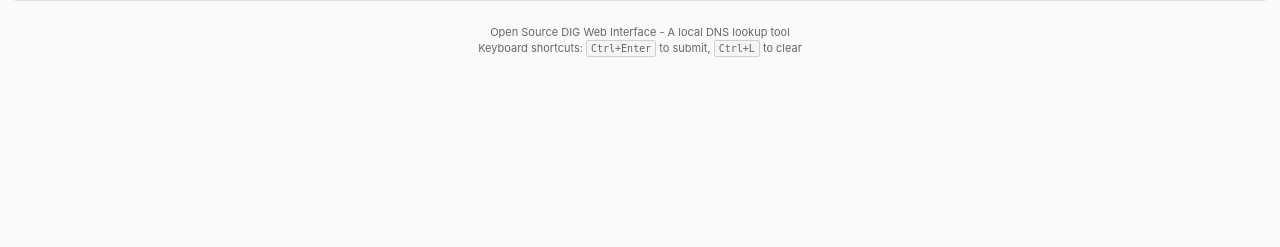
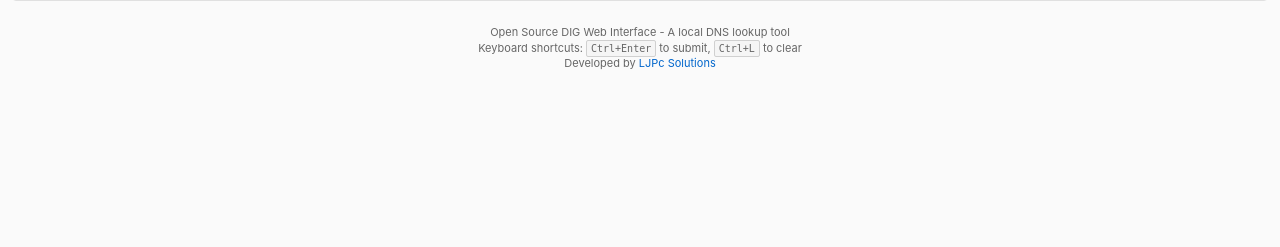
Before and after one commit to Lars-/opensource-digwebinterface, a PHP site: template templates/layout.php in a window 1280 px wide. Shown: the part 368-615 px from the top of the page. Run offline with PHP 8.4, Linux system fonts and the light colour scheme; the template is opened without the code that fills it, so the values that code supplies are empty.

Commit message:
feat: add company branding and improve file naming
- Add LJPc Solutions link to footer
- Add Buy Me a Coffee support button to README
- Rename script-ajax.js to app.js for clarity
- Rename style-compact.css to main.css for consistency

```diff
--- a/assets/style-compact.css
+++ b/assets/main.css
@@ -416,6 +416,15 @@ footer kbd {
     font-size: 10px;
 }
 
+footer a {
+    color: var(--primary);
+    text-decoration: none;
+}
+
+footer a:hover {
+    text-decoration: underline;
+}
+
 /* Form Help Text */
 .form-help {
     font-size: 11px;
--- a/templates/layout.php
+++ b/templates/layout.php
@@ -5,7 +5,7 @@
     <meta name="viewport" content="width=device-width, initial-scale=1.0">
     <title><?php echo htmlspecialchars($pageTitle); ?></title>
     <meta name="description" content="<?php echo htmlspecialchars($pageDescription); ?>">
-    <link rel="stylesheet" href="assets/style-compact.css">
+    <link rel="stylesheet" href="assets/main.css">
 </head>
 <body>
     <div class="container">
@@ -69,6 +69,7 @@
         <footer>
             <p>Open Source DIG Web Interface - A local DNS lookup tool</p>
             <p>Keyboard shortcuts: <kbd>Ctrl+Enter</kbd> to submit, <kbd>Ctrl+L</kbd> to clear</p>
+            <p>Developed by <a href="https://ljpc.solutions" target="_blank" rel="noopener">LJPc Solutions</a></p>
         </footer>
     </div>
 
@@ -76,6 +77,6 @@
         // Pass resolvers configuration to JavaScript
         window.resolversConfig = <?php echo json_encode($config['resolvers']); ?>;
     </script>
-    <script src="assets/script-ajax.js"></script>
+    <script src="assets/app.js"></script>
 </body>
 </html>
```
Also changed, not shown: README.md, assets/app.js (renamed from assets/script-ajax.js).
